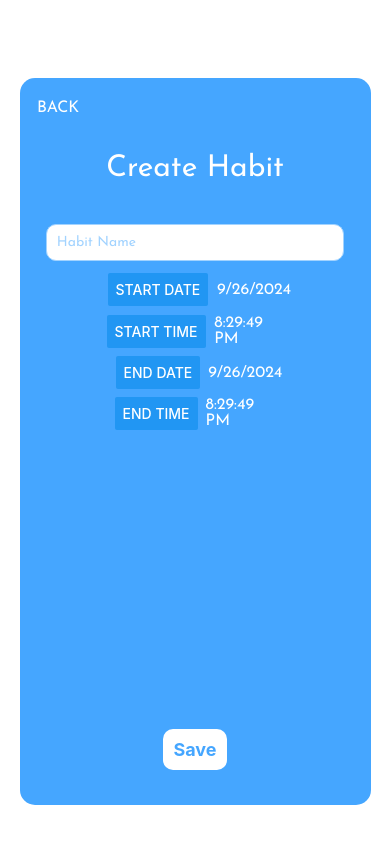
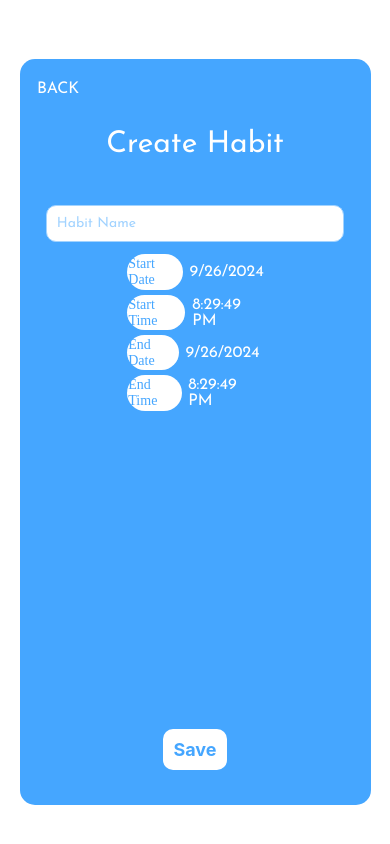
Before and after one commit to danielleellis/StayWell-Medical-Tracker-Application, a React Native app: screen /NewTask in a window 390 px wide. Built offline with nearby package versions, Linux system fonts and the light colour scheme; no server answers.

Commit message:
change buttons to touchable opacity

```diff
--- a/src/screens/createnew/NewTask.tsx
+++ b/src/screens/createnew/NewTask.tsx
@@ -117,7 +117,9 @@ const NewTask: React.FC<{ navigation: any }> = ({ navigation }) => {
       <View style= {styles.dateContainer}>
 
         <View style= {styles.testContainer}>
-          <Button title="Start Date" onPress={() => showMode('date')}/>
+          <TouchableOpacity style={styles.clockButton} onPress={() => showMode('date')}>
+            <Text style={styles.clockText}>Start Date</Text>
+          </TouchableOpacity>
           {showStartDatePicker && (<DateTimePicker
             mode={"date"}
             display="default"
@@ -128,7 +130,9 @@ const NewTask: React.FC<{ navigation: any }> = ({ navigation }) => {
         </View>
 
         <View style= {styles.testContainer}>
-          <Button title="Start Time" onPress={() => showStartTimeMode('time')}/>
+          <TouchableOpacity style={styles.clockButton} onPress={showStartTimeMode}>
+            <Text style={styles.clockText}>Start Time</Text>
+          </TouchableOpacity>
           {showStartTimePicker && (<DateTimePicker
             mode="time"
             display="default"
@@ -140,7 +144,9 @@ const NewTask: React.FC<{ navigation: any }> = ({ navigation }) => {
 
 
         <View style= {styles.testContainer}>
-          <Button title="End Date" onPress={() => showEndDateMode('date')}/>
+          <TouchableOpacity style={styles.clockButton} onPress={showEndDateMode}>
+            <Text style={styles.clockText}>End Date</Text>
+          </TouchableOpacity>
           {showEndDatePicker && (<DateTimePicker
             mode="date"
             display="default"
@@ -151,7 +157,9 @@ const NewTask: React.FC<{ navigation: any }> = ({ navigation }) => {
         </View>
 
         <View style= {styles.testContainer}>
-          <Button title="End Time" onPress={() => showEndTimeMode('time')}/>
+          <TouchableOpacity style={styles.clockButton} onPress={showEndTimeMode}>
+            <Text style={styles.clockText}>End Time</Text>
+          </TouchableOpacity>
           {showEndTimePicker && (<DateTimePicker
             mode="time"
             display="default"
@@ -163,13 +171,11 @@ const NewTask: React.FC<{ navigation: any }> = ({ navigation }) => {
 
       </View>
 
-
       <View style={styles.saveContainer}>
         <TouchableOpacity style={styles.saveButton} onPress={saveHabit}>
           <Text style={styles.saveButtonText}>Save</Text>
         </TouchableOpacity>
       </View>
-
 
       </View>
     </SafeAreaView>
@@ -183,7 +189,7 @@ const styles = StyleSheet.create({
     flex: 1,
     justifyContent: "flex-start",
     alignItems: "center",
-    paddingTop: '10%',
+    paddingTop: '5%',
     backgroundColor: colors.white,
   },
   heading: {
@@ -191,7 +197,7 @@ const styles = StyleSheet.create({
     color: colors.white,
     fontFamily: fonts.regular,
     marginTop:'10%',
-    padding: 40
+    padding: '10%'
   },
   innerContainer: {
     flex: 1,
@@ -202,20 +208,20 @@ const styles = StyleSheet.create({
     borderRadius:15,
     margin:'10%'
   },
+  input: {
+    width: '85%',
+    backgroundColor: colors.white,
+    margin:'3%'
+  },
   saveButton: {
     borderRadius: 10,
     backgroundColor: colors.white,
-
   },
   saveButtonText: {
     fontSize: 18,
     margin: 10,
-    color: "#45A6FF",
+    color: colors.blue,
     fontWeight: "bold",
-  },
-  input: {
-    width: '85%',
-    backgroundColor: colors.white,
   },
   saveContainer: {
     flex: 1,
@@ -226,7 +232,7 @@ const styles = StyleSheet.create({
   dateContainer:{
     flex: 1,
     justifyContent: "flex-start",
-    alignItems: "center",
+    alignItems: 'baseline',
   },
   backButton: {
     position: "absolute",
@@ -241,13 +247,21 @@ const styles = StyleSheet.create({
   testContainer: {
     flexDirection: 'row',
     alignItems: 'center',
-    justifyContent: 'flex-start'
-
   },
   regularText: {
     fontSize: 16,
     color: colors.white,
     fontFamily: fonts.regular,
     margin: '5%'
-  }
+  },
+  clockText: {
+    color: colors.blue,
+    fontSize: 14,
+    fontFamily: fonts.bold,
+    padding: '3%',
+  },
+  clockButton: {
+    borderRadius: 20,
+    backgroundColor: colors.white,
+  },
   });
```
